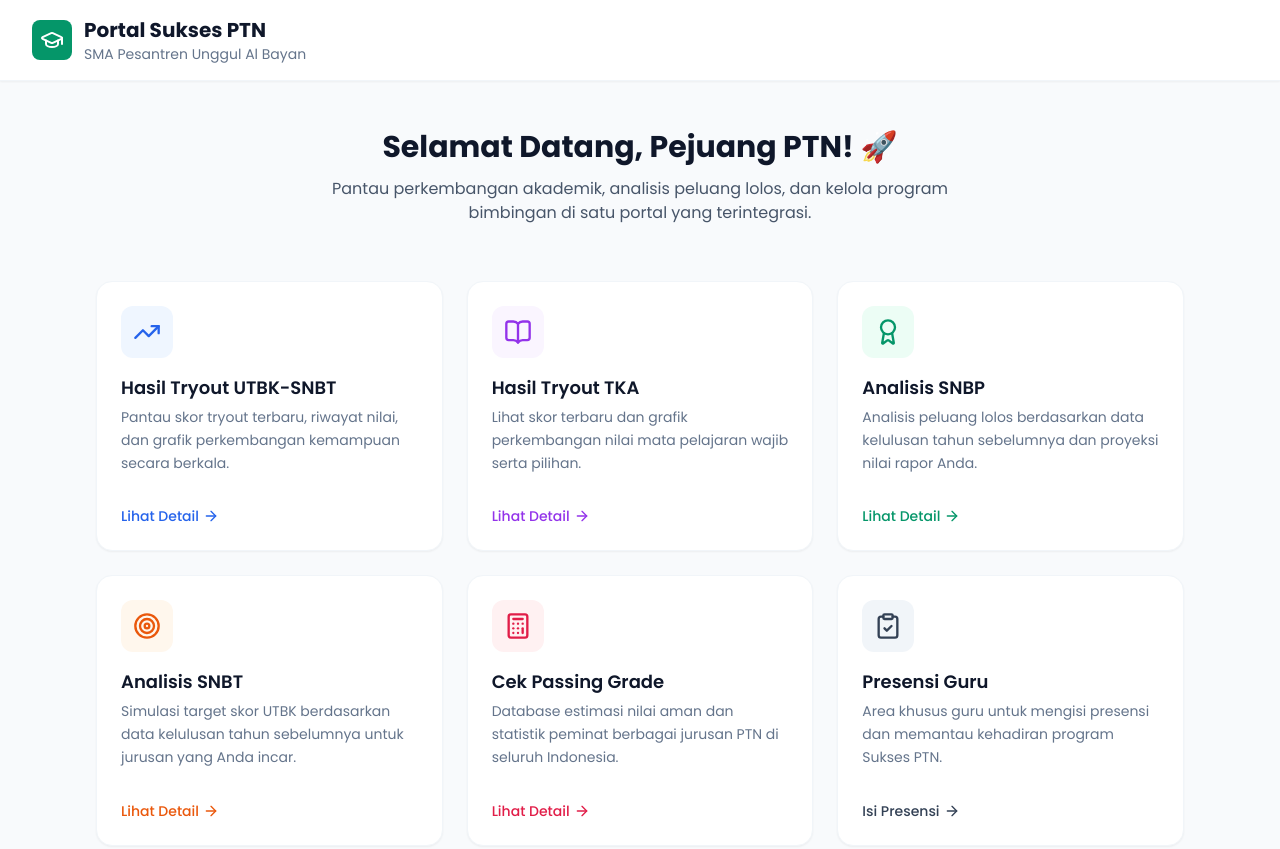
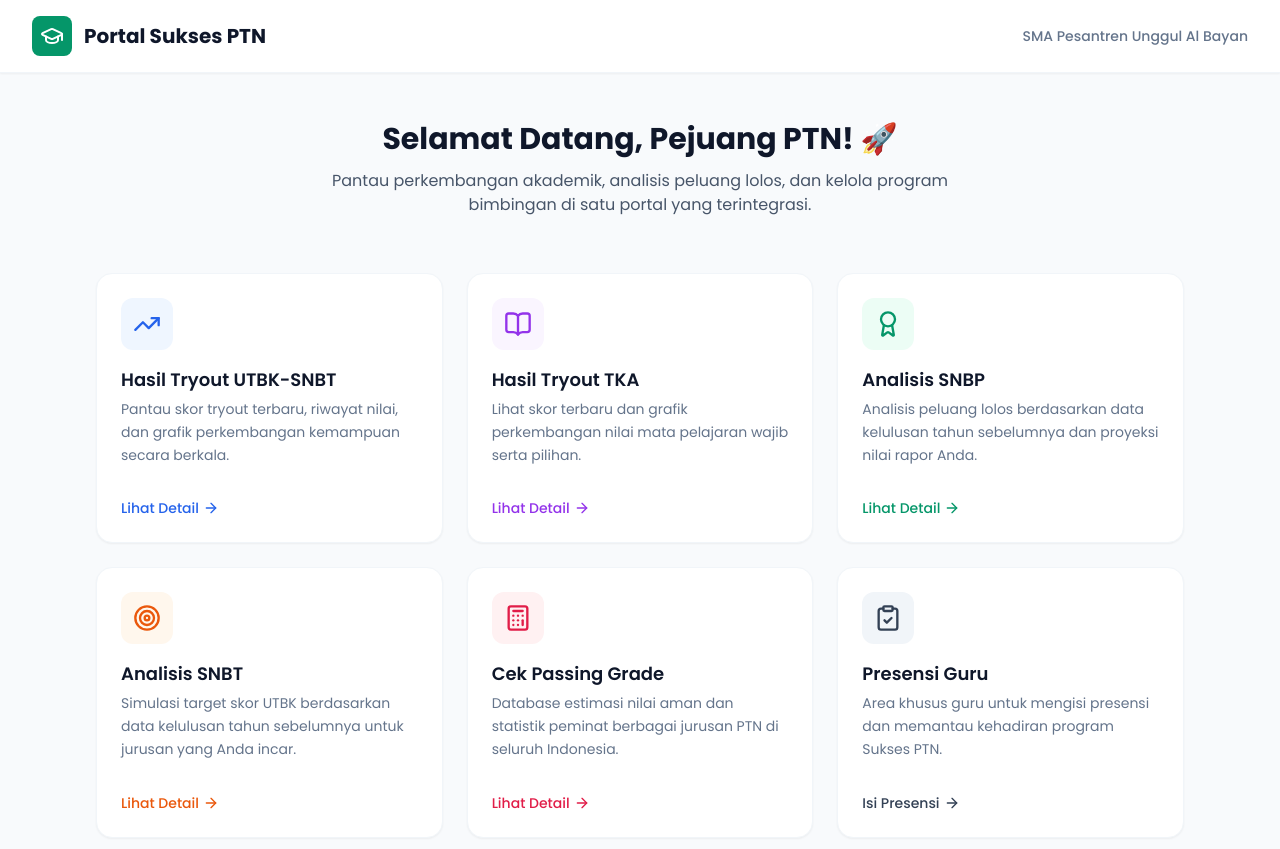
Before and after one commit to suksesptn/suksesptn.github.io, a plain HTML site: page index.html in a window 1280 px wide. Shown: the top 849 px of the page. Drawn offline with nearby package versions, Linux system fonts and the light colour scheme.

Commit message:
Update header layout and styling in index.html

```diff
--- a/index.html
+++ b/index.html
@@ -45,18 +45,20 @@
 
     <!-- Header / Navbar -->
     <header class="bg-white shadow-sm border-b border-slate-100 sticky top-0 z-40">
-    <div class="max-w-7xl mx-auto px-4 sm:px-6 lg:px-8">
-        <div class="flex items-center h-16 sm:h-20">
-            <!-- Logo & Teks -->
+    <div class="max-w-7xl mx-auto px-4 sm:px-6 lg:px-8 py-3 sm:py-4">
+        <div class="flex flex-col sm:flex-row items-center justify-center sm:justify-between gap-2 sm:gap-0">
+
+            <!-- Kiri: Logo + Portal Sukses PTN -->
             <div class="flex items-center gap-3">
                 <div class="bg-emerald-600 text-white p-2 rounded-lg flex-shrink-0">
                     <i data-lucide="graduation-cap" class="w-5 h-5 sm:w-6 sm:h-6"></i>
                 </div>
-                <div class="min-w-0">
-                    <h1 class="text-base sm:text-xl font-bold text-slate-900 truncate">Portal Sukses PTN</h1>
-                    <p class="text-xs sm:text-sm text-slate-500 truncate hidden sm:block">SMA Pesantren Unggul Al Bayan</p>
-                </div>
+                <h1 class="text-base sm:text-xl font-bold text-slate-900">Portal Sukses PTN</h1>
             </div>
+
+            <!-- Kanan: SMA Pesantren Unggul Al Bayan -->
+            <p class="text-xs sm:text-sm text-slate-500 font-medium">SMA Pesantren Unggul Al Bayan</p>
+
         </div>
     </div>
     </header>
```
